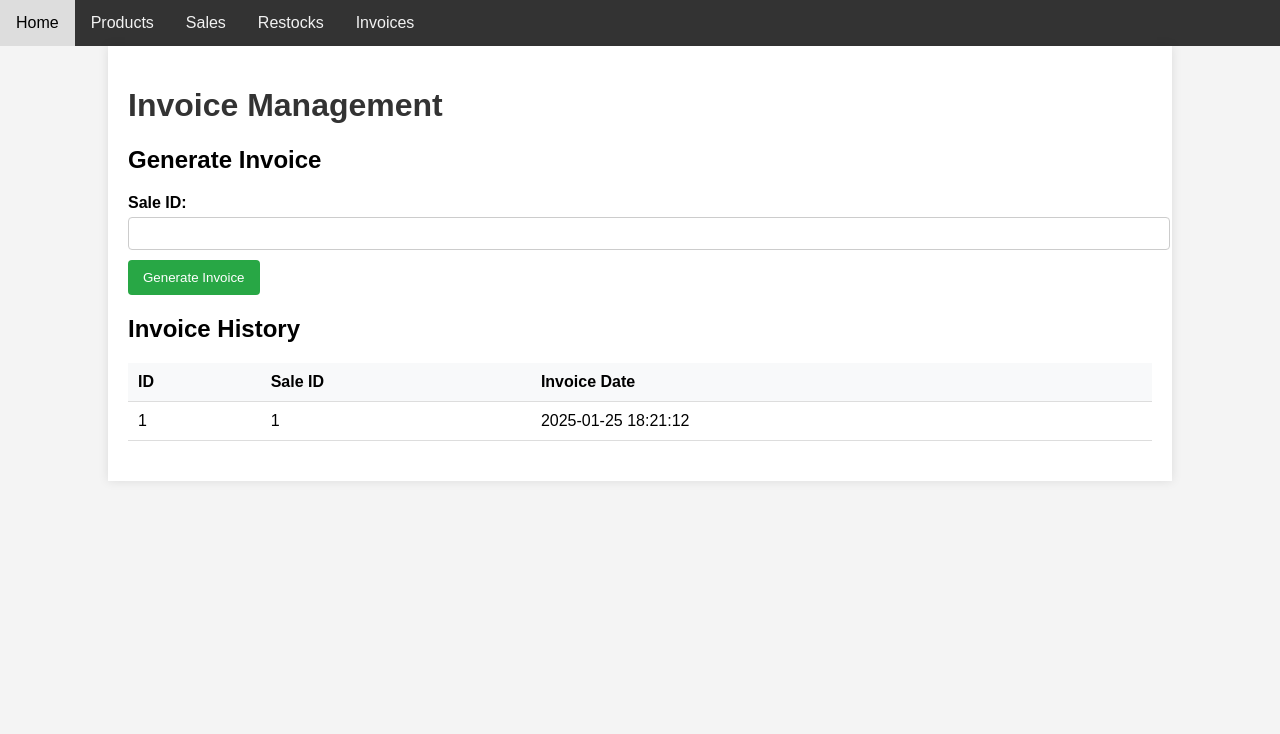
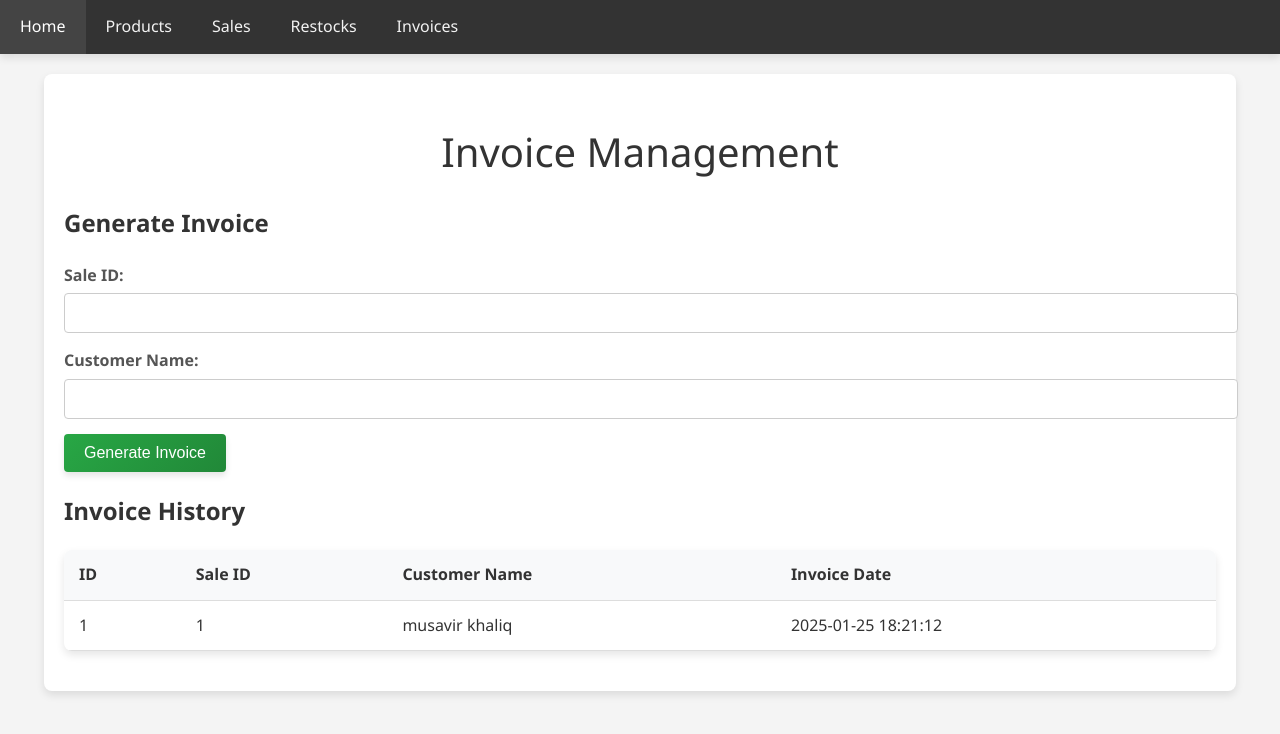
Before and after one commit to Musavirkhaliq/inventory_kashur_kulture, a FastAPI app: page /invoices in a window 1280 px wide. Shown: the top 734 px of the page. Run offline with FastAPI, Linux system fonts and the light colour scheme.

Commit message:
other working functionalities like customers

```diff
--- a/app/main.py
+++ b/app/main.py
@@ -132,3 +132,37 @@ def send_reminder(customer_id: int, db: Session = Depends(get_db)):
     print(f"Reminder sent to {customer.name} (Balance: {customer.balance})")
     crud.record_reminder(db, customer_id)
     return {"message": "Reminder sent successfully"}
+
+
+@app.post("/invoices/", response_model=schemas.Invoice)
+def create_invoice(invoice: schemas.InvoiceCreate, db: Session = Depends(get_db)):
+    return crud.create_invoice(db, invoice)
+
+
+# In app/main.py
+@app.post("/customers/", response_model=schemas.Customer)
+def create_customer(customer: schemas.CustomerCreate, db: Session = Depends(get_db)):
+    return crud.create_customer(db, customer)
+
+@app.get("/customers/{customer_id}", response_model=schemas.Customer)
+def read_customer(customer_id: int, db: Session = Depends(get_db)):
+    db_customer = crud.get_customer(db, customer_id)
+    if db_customer is None:
+        raise HTTPException(status_code=404, detail="Customer not found")
+    return db_customer
+
+@app.get("/customers/", response_model=list[schemas.Customer])
+def read_customers(skip: int = 0, limit: int = 100, db: Session = Depends(get_db)):
+    customers = crud.get_all_customers(db)
+    return customers
+
+@app.put("/customers/{customer_id}", response_model=schemas.Customer)
+def update_customer(customer_id: int, customer: schemas.CustomerCreate, db: Session = Depends(get_db)):
+    db_customer = crud.update_customer(db, customer_id, customer)
+    if db_customer is None:
+        raise HTTPException(status_code=404, detail="Customer not found")
+    return db_customer
+
+@app.delete("/customers/{customer_id}")
+def delete_customer(customer_id: int, db: Session = Depends(get_db)):
+    return crud.delete_customer(db, customer_id)
--- a/static/css/style.css
+++ b/static/css/style.css
@@ -1,21 +1,29 @@
 /* General Styles */
 body {
-    font-family: Arial, sans-serif;
+    font-family: 'Segoe UI', Tahoma, Geneva, Verdana, sans-serif;
     margin: 0;
     padding: 0;
     background-color: #f4f4f4;
+    color: #333;
+    line-height: 1.6;
 }
 
 .container {
-    width: 80%;
-    margin: 0 auto;
+    width: 90%;
+    max-width: 1200px;
+    margin: 20px auto;
     padding: 20px;
     background-color: #fff;
-    box-shadow: 0 0 10px rgba(0, 0, 0, 0.1);
+    box-shadow: 0 4px 8px rgba(0, 0, 0, 0.1);
+    border-radius: 8px;
 }
 
 h1 {
     color: #333;
+    text-align: center;
+    margin-bottom: 20px;
+    font-size: 2.5em;
+    font-weight: 300;
 }
 
 /* Form Styles */
@@ -26,30 +34,47 @@ form {
 label {
     display: block;
     margin-bottom: 5px;
-    font-weight: bold;
+    font-weight: 600;
+    color: #555;
 }
 
 input[type="text"],
 input[type="number"],
 select {
     width: 100%;
-    padding: 8px;
-    margin-bottom: 10px;
+    padding: 10px;
+    margin-bottom: 15px;
     border: 1px solid #ccc;
     border-radius: 4px;
+    font-size: 1em;
+    transition: border-color 0.3s ease;
+}
+
+input[type="text"]:focus,
+input[type="number"]:focus,
+select:focus {
+    border-color: #28a745;
+    outline: none;
 }
 
 button {
-    padding: 10px 15px;
+    padding: 10px 20px;
     background-color: #28a745;
     color: #fff;
     border: none;
     border-radius: 4px;
     cursor: pointer;
+    font-size: 1em;
+    transition: background-color 0.3s ease, transform 0.2s ease;
 }
 
 button:hover {
     background-color: #218838;
+    transform: translateY(-2px);
+}
+
+button:active {
+    transform: translateY(0);
 }
 
 /* Table Styles */
@@ -57,22 +82,33 @@ table {
     width: 100%;
     border-collapse: collapse;
     margin-bottom: 20px;
+    background-color: #fff;
+    box-shadow: 0 4px 8px rgba(0, 0, 0, 0.1);
+    border-radius: 8px;
+    overflow: hidden;
 }
 
 th, td {
-    padding: 10px;
+    padding: 12px 15px;
     text-align: left;
     border-bottom: 1px solid #ddd;
 }
 
 th {
     background-color: #f8f9fa;
+    font-weight: 600;
+    color: #333;
+}
+
+tr:hover {
+    background-color: #f1f1f1;
 }
 
 /* Navigation Styles */
 .navbar {
     background-color: #333;
     overflow: hidden;
+    box-shadow: 0 4px 8px rgba(0, 0, 0, 0.1);
 }
 
 .navbar a {
@@ -80,17 +116,22 @@ th {
     display: block;
     color: #f2f2f2;
     text-align: center;
-    padding: 14px 16px;
+    padding: 14px 20px;
     text-decoration: none;
+    transition: background-color 0.3s ease, color 0.3s ease;
 }
 
 .navbar a:hover {
-    background-color: #ddd;
-    color: black;
+    background-color: #444;
+    color: #fff;
 }
 
-/* style.css */
-/* Add responsive table styles */
+.navbar a.active {
+    background-color: #28a745;
+    color: white;
+}
+
+/* Responsive Table Styles */
 @media (max-width: 768px) {
     table, thead, tbody, th, td, tr {
         display: block;
@@ -102,16 +143,60 @@ th {
     }
     tr {
         border: 1px solid #ccc;
+        margin-bottom: 10px;
+        border-radius: 4px;
     }
     td {
         border: none;
         position: relative;
         padding-left: 50%;
+        text-align: right;
     }
     td:before {
         position: absolute;
-        left: 6px;
+        left: 10px;
         content: attr(data-label);
         font-weight: bold;
+        text-align: left;
     }
 }
+
+/* Additional Modern Styles */
+.container {
+    transition: box-shadow 0.3s ease;
+}
+
+.container:hover {
+    box-shadow: 0 8px 16px rgba(0, 0, 0, 0.2);
+}
+
+button {
+    box-shadow: 0 4px 6px rgba(0, 0, 0, 0.1);
+}
+
+button:hover {
+    box-shadow: 0 6px 8px rgba(0, 0, 0, 0.15);
+}
+
+/* Gradient Background for Buttons */
+button {
+    background: linear-gradient(135deg, #28a745, #218838);
+}
+
+button:hover {
+    background: linear-gradient(135deg, #218838, #1e7e34);
+}
+
+/* Subtle Animations */
+@keyframes fadeIn {
+    from {
+        opacity: 0;
+    }
+    to {
+        opacity: 1;
+    }
+}
+
+.container {
+    animation: fadeIn 0.5s ease-in-out;
+}
--- a/static/js/main.js
+++ b/static/js/main.js
@@ -118,3 +118,12 @@ function sendReminder(customerId) {
         });
     }
 }
+
+
+document.addEventListener("DOMContentLoaded", () => {
+    // Existing form handlers
+    submitForm("customerForm", "/customers/");
+    // Add other form handlers...
+    submitForm(invoiceForm, "/invoices/");
+    // Add other form handlers...
+});
--- a/templates/invoices.html
+++ b/templates/invoices.html
@@ -1,3 +1,4 @@
+<!-- In templates/invoices.html -->
 {% extends "base.html" %}
 
 {% block content %}
@@ -8,6 +9,9 @@
         <label for="sale_id">Sale ID:</label>
         <input type="number" id="sale_id" name="sale_id" required>
 
+        <label for="customer_name">Customer Name:</label>
+        <input type="text" id="customer_name" name="customer_name">
+
         <button type="submit">Generate Invoice</button>
     </form>
 
@@ -17,6 +21,7 @@
             <tr>
                 <th>ID</th>
                 <th>Sale ID</th>
+                <th>Customer Name</th>
                 <th>Invoice Date</th>
             </tr>
         </thead>
@@ -25,6 +30,7 @@
             <tr>
                 <td>{{ invoice.id }}</td>
                 <td>{{ invoice.sale_id }}</td>
+                <td>{{ invoice.customer_name }}</td>
                 <td>{{ invoice.invoice_date }}</td>
             </tr>
             {% endfor %}
```
Also changed, not shown: app/crud.py (+37 -0 lines), app/models.py (+19 -10 lines), app/schemas.py (+42 -5 lines), test.py (added, +7 -0 lines), inventory.db, your_database.db (added).
